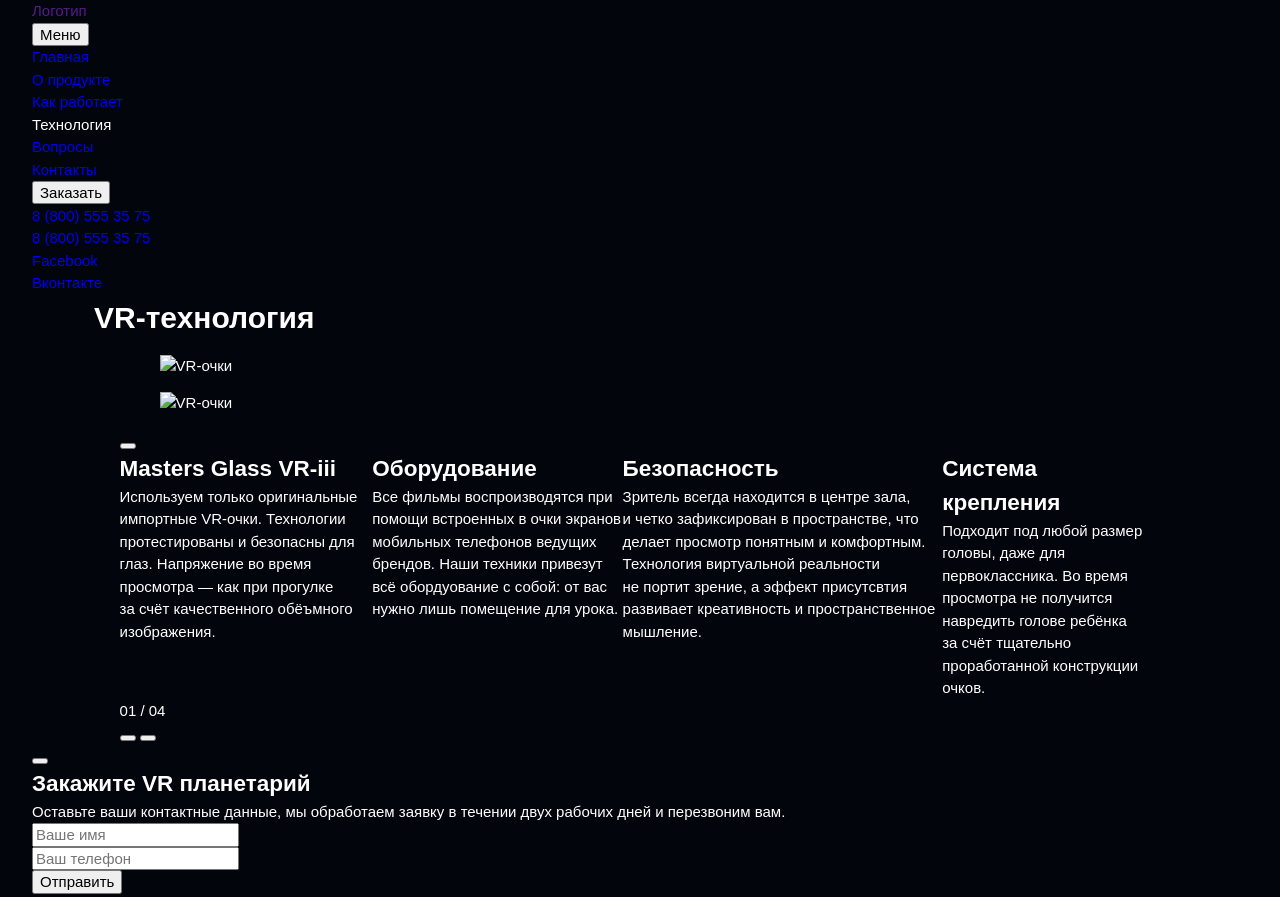
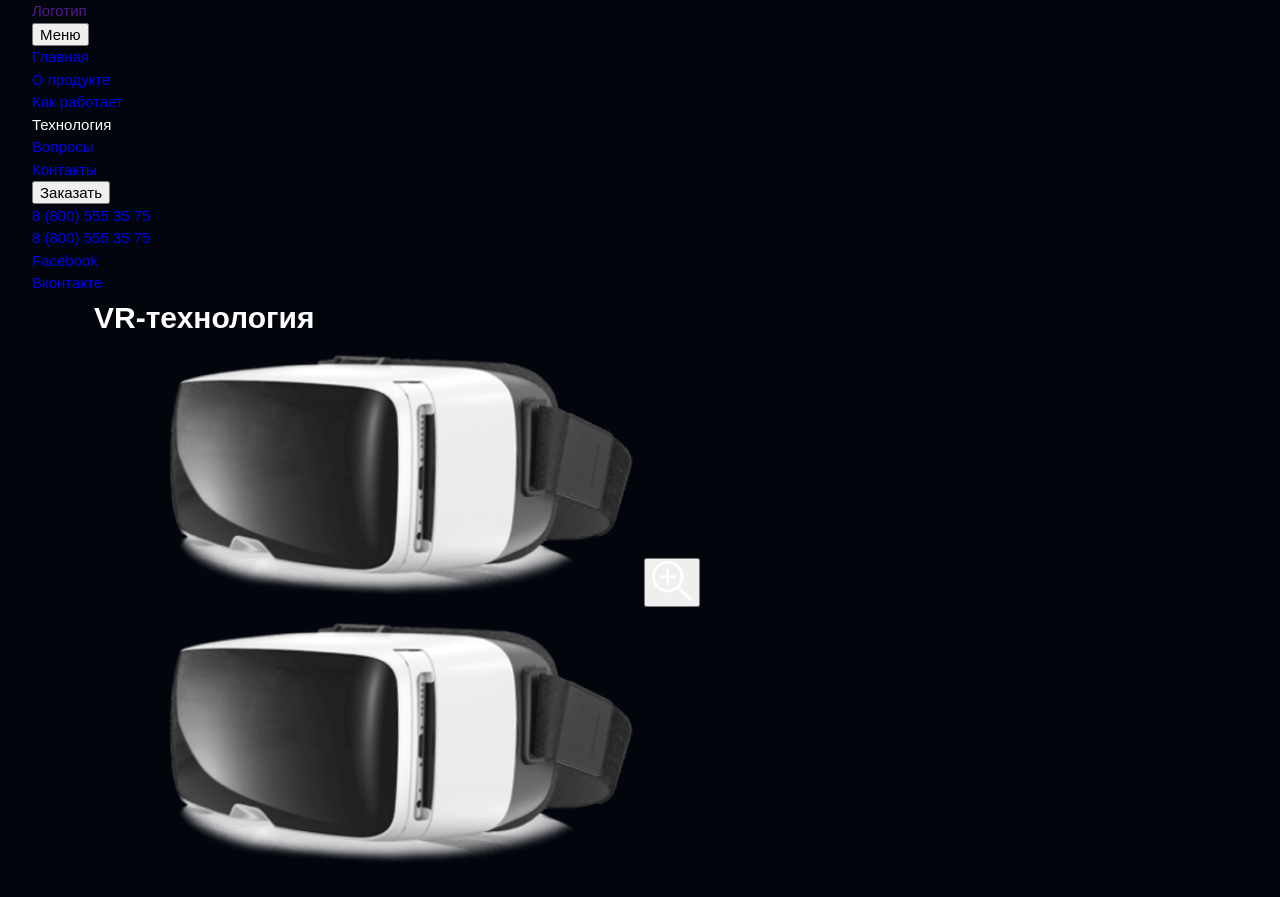
Before and after one commit to TGlubokaia/digital-planet-vr-, a website: page src/html/technology.html in a window 1280 px wide. Shown: the top 897 px of the page. Drawn offline with nearby package versions, Linux system fonts and the light colour scheme; files that its build step writes are made by us from their sources; files whose address does not match are found by name.

Commit message:
Добавит контентные изображения в разметку

```diff
--- a/src/html/technology.html
+++ b/src/html/technology.html
@@ -68,12 +68,18 @@
           <div class="technology__wrapper wrapper">
 
             <figure class="technology__image-container">
-              <img class="technology__image" src="img/glasses.png" width="480" height="480" alt="VR-очки">
+              <img class="technology__image" src="img/VR-glasses.png" width="480" height="480" alt="VR-очки">
+              <button class="technology__button button " type="button">
+                <svg class="technology__button-image" width="40" height="40">
+                  <use href="img/sprite.svg#icon-magnifier"></use>
+                </svg>
+                <span class="visually-hidden">Увеличить</span>
+              </button>
             </figure>
 
             <div class="technology__slider slider">
               <figure class="technology__img-wrapper">
-                <img class="technology__image" src="img/glasses.png" width="288" height="288" alt="VR-очки">
+                <img class="technology__image" src="img/VR-glasses.png" width="480" height="480" alt="VR-очки">
               </figure>
               <button class="technology__button button " type="button"></button>
               <div class="technology__frame slider__frame">
--- a/src/sass/blocks/slider.scss
+++ b/src/sass/blocks/slider.scss
@@ -1,20 +1,20 @@
-.slider__frame {
-  // width: ;
-  // height: ;
-  // overflow: hidden;
-}
+// .slider__frame {
+//   // width: ;
+//   // height: ;
+//   // overflow: hidden;
+// }
 
-.slider__list {
-  padding: 0;
-  display: flex;
-}
+// .slider__list {
+//   padding: 0;
+//   display: flex;
+// }
 
-.slider__item {
-  // width: ;
-  // height: ;
-  // flex-shrink: 0;
-}
+// .slider__item {
+//   // width: ;
+//   // height: ;
+//   // flex-shrink: 0;
+// }
 
-.cover-image {
-  object-fit: cover;
-}
+// .cover-image {
+//   object-fit: cover;
+// }
--- a/src/sass/main.scss
+++ b/src/sass/main.scss
@@ -1,6 +1,3 @@
-
-
-
 @import "common/*.scss";
 @import "base/*.scss";
 @import "blocks/*.scss";
```
Also changed, not shown: src/html/description.html (+4 -4 lines), src/img/step-1.jpg (renamed from src/img/explanation-bg-1.jpg), src/img/step-2.jpg (renamed from src/img/explanation-bg-2.jpg), src/img/step-3.jpg (renamed from src/img/explanation-bg-3.jpg), src/img/step-4.jpg (renamed from src/img/explanation-bg-4.jpg).
